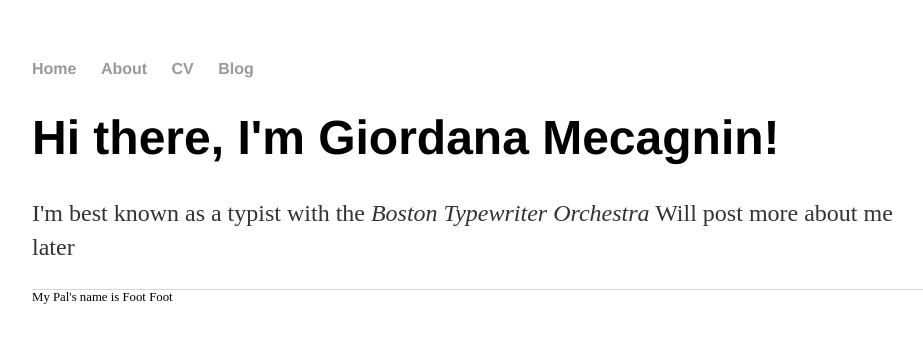
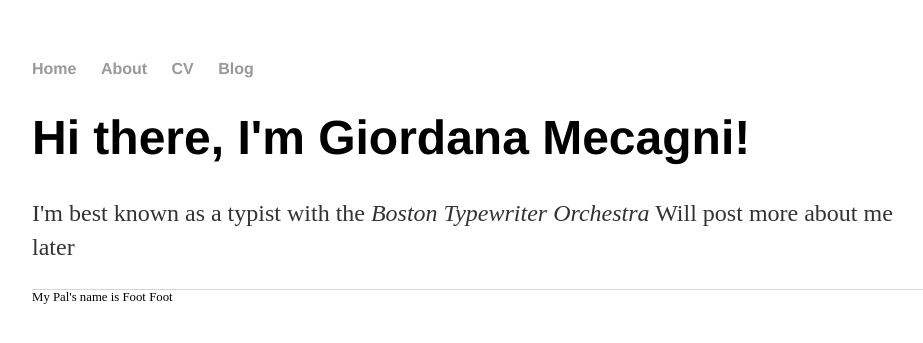
Before and after one commit to gmecagni/gmecagni.github.io, a Jekyll site: the page built from index.html, in a window 1280 px wide. Shown: the top 343 px of the page, without its empty margins (160-1083 px from the left). Built offline with Jekyll 4.4.1, drawn with Linux system fonts in a browser that asks for light colours.

Commit message:
Update index.html

```diff
--- a/index.html
+++ b/index.html
@@ -3,6 +3,6 @@ layout: default
 title: Giordana Mecagni
 ---
 <div class="blurb">
-	<h1>Hi there, I'm Giordana Mecagnin!</h1>
+	<h1>Hi there, I'm Giordana Mecagni!</h1>
 	<p>I'm best known as a typist with the <em>Boston Typewriter Orchestra</em> Will post more about me later</p>
 </div><!-- /.blurb -->
```
